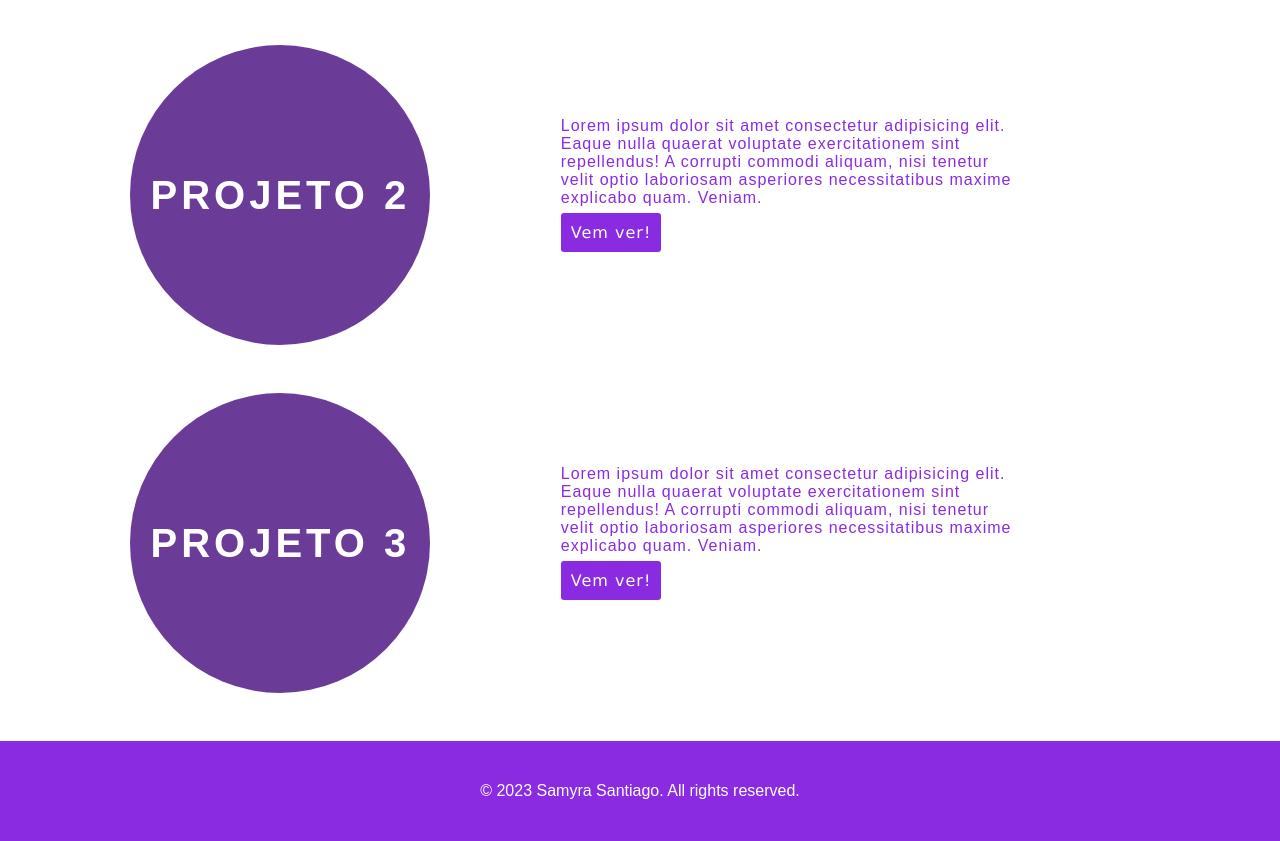
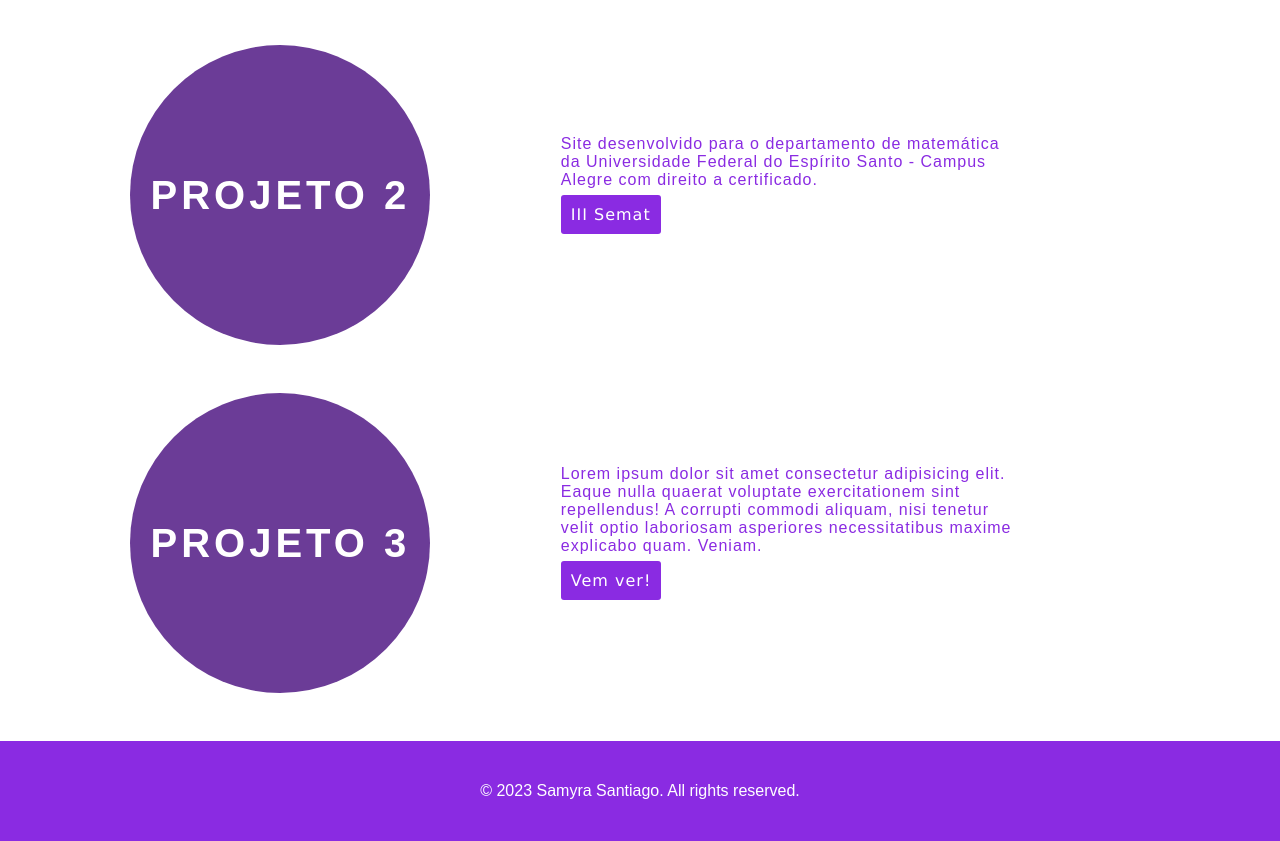
Before and after one commit to samybaby/Meu-Portfolio, a plain HTML site: page index.html in a window 1280 px wide. Shown: the part 1199-2040 px from the top of the page. Drawn offline with Linux system fonts and the light colour scheme; a web font is replaced by a local one.

```diff
--- a/index.html
+++ b/index.html
@@ -60,8 +60,8 @@
                     </div>
                 </div>
                 <div class="card-text">
-                    <p>Lorem ipsum dolor sit amet consectetur adipisicing elit. Eaque nulla quaerat voluptate exercitationem sint repellendus! A corrupti commodi aliquam, nisi tenetur velit optio laboriosam asperiores necessitatibus maxime explicabo quam. Veniam.</p>
-                    <a href="#">Vem ver!</a>
+                    <p>Site desenvolvido para o departamento de matemática da Universidade Federal do Espírito Santo - Campus Alegre com direito a certificado.</p>
+                    <a href="https://semat.alegre.ufes.br/index.html">III Semat</a>
                 </div>
             </div>
             <div class="card-container">
```
Also changed, not shown: 1 other file.
